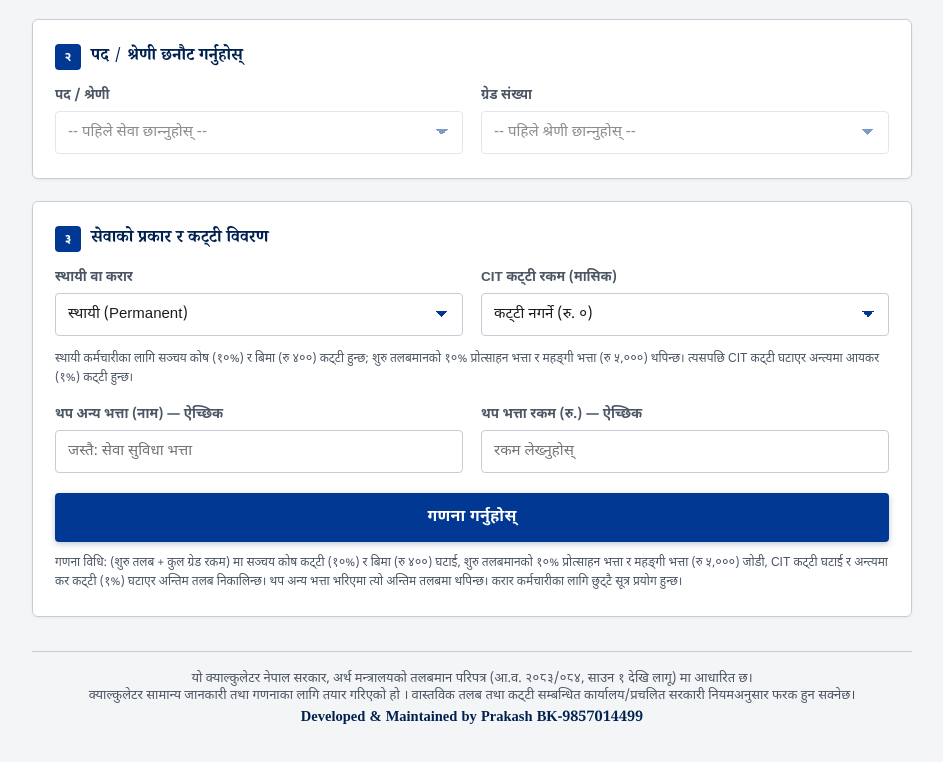
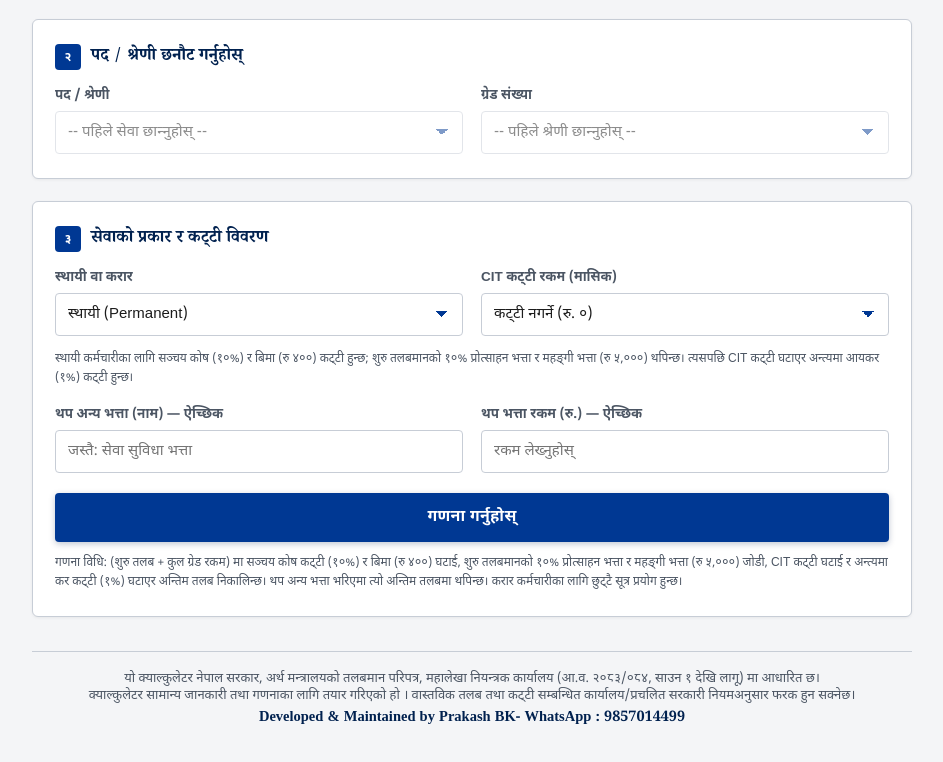
Before and after one commit to PRAKASH-SIR/govtstaffsalarycal, a plain HTML site: page index.html in a window 1280 px wide. Shown: the part 552-1314 px from the top of the page, without its empty margins (168-1111 px from the left). Drawn offline with Linux system fonts and the light colour scheme; a web font is replaced by a local one.

Commit message:
Update footer text and contact information

```diff
--- a/index.html
+++ b/index.html
@@ -488,9 +488,9 @@
   </div>
 
   <footer>
-    <div>यो क्याल्कुलेटर नेपाल सरकार, अर्थ मन्त्रालयको तलबमान परिपत्र (आ.व. २०८३/०८४, साउन १ देखि लागू) मा आधारित छ।</div>
+    <div>यो क्याल्कुलेटर नेपाल सरकार, अर्थ मन्त्रालयको तलबमान परिपत्र, महालेखा नियन्त्रक कार्यालय (आ.व. २०८३/०८४, साउन १ देखि लागू) मा आधारित छ।</div>
     <div> क्याल्कुलेटर सामान्य जानकारी तथा गणनाका लागि तयार गरिएको हो । वास्तविक तलब तथा कट्टी सम्बन्धित कार्यालय/प्रचलित सरकारी नियमअनुसार फरक हुन सक्नेछ।</div>
-    <div class="maker">Developed & Maintained by Prakash BK-9857014499</div>
+    <div class="maker">Developed & Maintained by Prakash BK- WhatsApp : 9857014499</div>
   </footer>
 
 </div>
```
